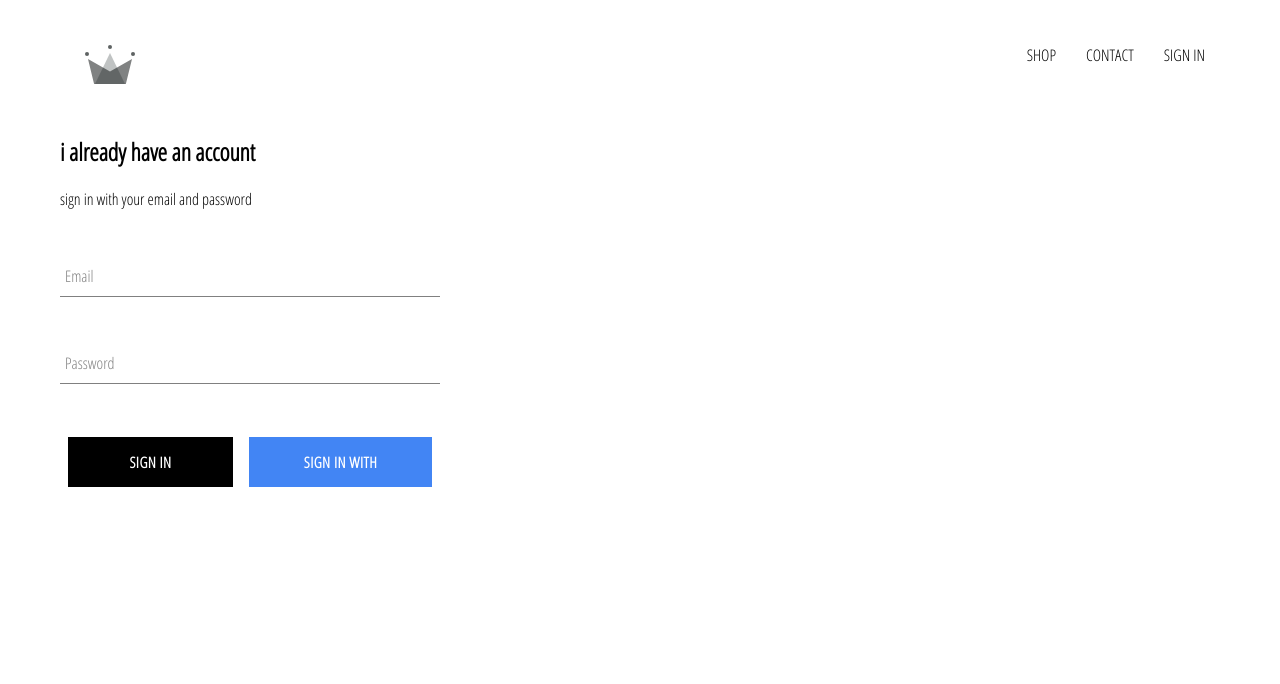
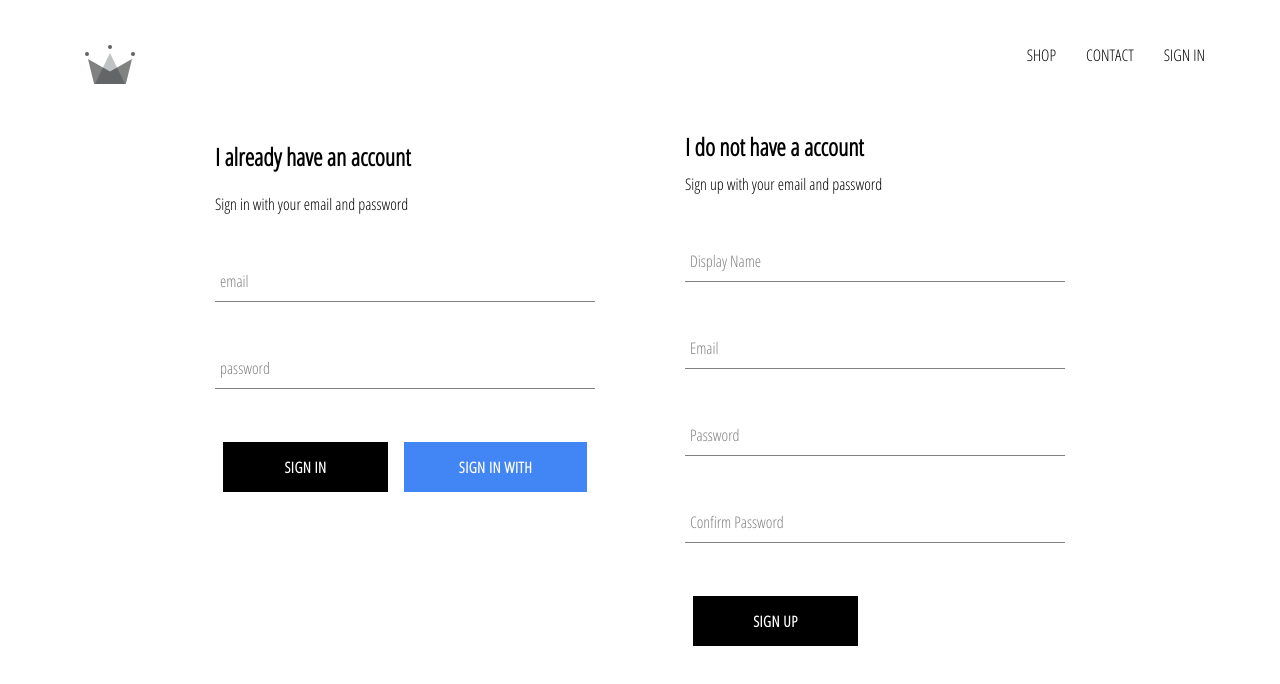
Before and after one commit to sanyagoyal622/crwn-clothing, a React (Create React App) app: page /signin in a window 1280 px wide. Shown: the top 684 px of the page. Built offline with nearby package versions, Linux system fonts and the light colour scheme; no server answers.

Commit message:
finishing sign in handleSubmit method

```diff
--- a/src/App.js
+++ b/src/App.js
@@ -6,21 +6,37 @@
 import ShopPage from './pages/shop/shop.component';
 import Header from './components/header/header.component';
 import SignInAndSignUpPage from './pages/sign-in-and-sign-up-page/sign-in-and-sign-up.component';
-import {auth} from './firebase/firebase.utils';
+import {auth, createUserProfileDocument} from './firebase/firebase.utils';
 
 class App extends React.Component {
   constructor() {
     super();
     this.state={
       currentUser:null
-    }
+    };
   }
 
   unsubscribeFromAuth=null
   //for stoping the subscription between firebase and dom
   //to avoide memory leak
   componentDidMount() {
-     this.unsubscribeFromAuth=auth.onAuthStateChanged(user=> {this.setState({currentUser:user});
+     this.unsubscribeFromAuth=auth.onAuthStateChanged( async userAuth=> {
+       if(userAuth) {
+       const userRef=await createUserProfileDocument(userAuth);
+       userRef.onSnapshot(snapShot => {
+         this.setState({
+           currentUser:{
+             id:snapShot.id,
+             ...snapShot.data()
+           }
+         } ,()=> {
+           console.log(this.state);
+         });
+
+       });
+
+     }
+     this.setState({currentUser:userAuth});
    } );
   }
   componentWillUnmount() {
--- a/src/components/collection-item/collection-item.component.jsx
+++ b/src/components/collection-item/collection-item.component.jsx
@@ -2,7 +2,7 @@
  import './collection-item.styles.scss';
 
 
- const CollectionItem=({name,imageUrl,Price,id})=> (
+ const CollectionItem=({id,name,imageUrl,price})=> (
      <div className='collection-item'>
          <div className='image' style={{
              backgroundImage: `url(${imageUrl})`
@@ -12,9 +12,10 @@
              <span className='price'>{price}</span>
          </div>
 
+
      </div>
 
  );
 
 
- export default CollectionItems;
+ export default CollectionItem;
--- a/src/components/form-input/form-input.component.jsx
+++ b/src/components/form-input/form-input.component.jsx
@@ -1,23 +1,20 @@
 import React from 'react';
 
 import './form-input.styles.scss';
-const FormInput=({handleChange,label,...otherProps}) => (
-<div className='group'>
-    <input className='form-input' handleChange={handleChange} {...otherProps}/>
-    {label ?(
-        //if there exists a label
-        <label className={`${otherProps.value.length ? 'shrink' : '' }form-input-label`}
-        >
-            {label}
-            </label>
-    ) : null
-    //null it we have not passed label in the input tag
 
-    }
-
-
-
-</div>
+const FormInput = ({ handleChange, label, ...otherProps }) => (
+  <div className='group'>
+    <input className='form-input' onChange={handleChange} {...otherProps} />
+    {label ? (
+      <label
+        className={`${
+          otherProps.value.length ? 'shrink' : ''
+        } form-input-label`}
+      >
+        {label}
+      </label>
+    ) : null}
+  </div>
 );
 
 export default FormInput;
--- a/src/components/preview-collection/preview-collection.component.jsx
+++ b/src/components/preview-collection/preview-collection.component.jsx
@@ -1,5 +1,5 @@
 import React from 'react';
-import CollectionItem from './collection-item.component'
+import CollectionItem from '../collection-item/collection-item.component'
 
 import './preview-collection.styles.scss';
 const CollectionPreview =({title,items}) => (
@@ -8,7 +8,7 @@
         <div className='preview'>
             {
                 items.filter((item,idx)=>idx<4)
-                .map((id,...otherItemProps)=> (
+                .map(({id,...otherItemProps})=> (
                     <CollectionItem key={id} {...otherItemProps} />
                 ))
             }
@@ -16,10 +16,7 @@
         </div>
 
     </div>
-
-
-
-)
+);
 
 
 export default CollectionPreview;
--- a/src/components/sign-in/sign-in.component.jsx
+++ b/src/components/sign-in/sign-in.component.jsx
@@ -1,73 +1,77 @@
 import React from 'react';
 
-import './sign-in.styles.scss';
 import FormInput from '../form-input/form-input.component';
 import CustomButton from '../custom-button/custom-buttom.component';
-import {SignInWithGoogle} from '../../firebase/firebase.utils';
+
+import { SignInWithGoogle, auth } from '../../firebase/firebase.utils';
+
+import './sign-in.styles.scss';
+
 class SignIn extends React.Component {
   constructor(props) {
     super(props);
-        this.state ={
 
-            email:'',
-            password:''
+    this.state = {
+      email: '',
+      password: ''
+    };
+  }
+
+  handleSubmit =  async event => {
+    event.preventDefault();
+
+  const{email,password}=this.state;
+  try {
+      await auth.signInWithEmailAndPassword(email,password);
+      this.setState({email:'' ,password:''});
+
+
+  } catch(error) {
+      console.log(error);
 
   }
-    }
-    handleSubmit= event=> {
-        event.preventDefault();
-        this.setState({email:'', password:''});
-    };
-    handleChange= event=> {
-        const {value,name} =event.target;
-        this.setState({[name]: value});
 
   };
 
+  handleChange = event => {
+    const { value, name } = event.target;
+
+    this.setState({ [name]: value });
+  };
 
   render() {
     return (
       <div className='sign-in'>
-                <h2> i already have an account</h2>
-                <span> sign in with your email and password</span>
+        <h2>I already have an account</h2>
+        <span>Sign in with your email and password</span>
 
-            < form onSubmit={this.handleSubmit}>
+        <form onSubmit={this.handleSubmit}>
           <FormInput
-                name="email"
-                type="email"
+            name='email'
+            type='email'
+            handleChange={this.handleChange}
             value={this.state.email}
-                handleChange={this.handleChange}
-
-                label="Email"
+            label='email'
             required
           />
-
           <FormInput
-                name="password"
-                type="password"
+            name='password'
+            type='password'
             value={this.state.password}
             handleChange={this.handleChange}
-
-                 label="Password"
+            label='password'
             required
           />
-                 <div className="buttons" >
-                 <CustomButton type="submit" >SIGN IN</CustomButton>
-        <CustomButton onClick={SignInWithGoogle} isGoogleSignIn >
-            {' '}
-        Sign in with google{' '}
+          <div className='buttons'>
+            <CustomButton type='submit'> Sign in </CustomButton>
+            <CustomButton onClick={SignInWithGoogle} isGoogleSignIn>
+              Sign in with Google
             </CustomButton>
           </div>
-
-
-
         </form>
       </div>
-
     );
   }
-
 }
 
-
 export default SignIn;
--- /dev/null
+++ b/src/components/sign-up/sign-up.component.jsx
@@ -0,0 +1,103 @@
+import React from 'react';
+
+import FormInput from '../form-input/form-input.component';
+import CustomButton from '../custom-button/custom-buttom.component';
+
+import { auth, createUserProfileDocument } from '../../firebase/firebase.utils';
+
+import './sign-up.styles.scss';
+
+class SignUp extends React.Component {
+  constructor() {
+    super();
+
+    this.state = {
+      displayName: '',
+      email: '',
+      password: '',
+      confirmPassword: ''
+    };
+  }
+
+  handleSubmit = async event => {
+    event.preventDefault();
+
+    const { displayName, email, password, confirmPassword } = this.state;
+
+    if (password !== confirmPassword) {
+      alert("passwords don't match");
+      return;
+    }
+
+    try {
+      const { user } = await auth.createUserWithEmailAndPassword(
+        email,
+        password
+      );
+
+      await createUserProfileDocument(user, { displayName });
+
+      this.setState({
+        displayName: '',
+        email: '',
+        password: '',
+        confirmPassword: ''
+      });
+    } catch (error) {
+      console.error(error);
+    }
+  };
+
+  handleChange = event => {
+    const { name, value } = event.target;
+
+    this.setState({ [name]: value });
+  };
+
+  render() {
+    const { displayName, email, password, confirmPassword } = this.state;
+    return (
+      <div className='sign-up'>
+        <h2 className='title'>I do not have a account</h2>
+        <span>Sign up with your email and password</span>
+        <form className='sign-up-form' onSubmit={this.handleSubmit}>
+          <FormInput
+            type='text'
+            name='displayName'
+            value={displayName}
+            handleChange={this.handleChange}
+            label='Display Name'
+            required
+          />
+          <FormInput
+            type='email'
+            name='email'
+            value={email}
+            handleChange={this.handleChange}
+            label='Email'
+            required
+          />
+          <FormInput
+            type='password'
+            name='password'
+            value={password}
+            handleChange={this.handleChange}
+            label='Password'
+            required
+          />
+          <FormInput
+            type='password'
+            name='confirmPassword'
+            value={confirmPassword}
+            handleChange={this.handleChange}
+            label='Confirm Password'
+            required
+          />
+          <CustomButton type='submit'>SIGN UP</CustomButton>
+        </form>
+      </div>
+    );
+  }
+}
+
+export default SignUp;
--- /dev/null
+++ b/src/components/sign-up/sign-up.styles.scss
@@ -0,0 +1,9 @@
+.sign-up {
+    display: flex;
+    flex-direction: column;
+    width: 380px;
+
+    .title {
+      margin: 10px 0;
+    }
+  }
--- a/src/firebase/firebase.utils.js
+++ b/src/firebase/firebase.utils.js
@@ -15,6 +15,33 @@
 
 };
 
+export const createUserProfileDocument=async (userAuth,additionalData) => {
+    if(!userAuth) return;
+
+    const userRef= firestore.doc(`users/${userAuth.uid}`);
+    const snapShot=await userRef.get();
+    if(!snapShot.exists) {
+        const{displayName,email} =userAuth;
+        const createdAt=new Date();
+        try {
+            await userRef.set({
+                displayName,
+                email,
+                createdAt,
+                ...additionalData
+            });
+        }
+        catch(error) {
+            console.log('error in creating user',error.message);
+
+        }
+
+
+    }
+    return userRef;
+
+};
+
 firebase.initializeApp(config);
 
 export const auth=firebase.auth();
--- a/src/pages/shop/shop.component.jsx
+++ b/src/pages/shop/shop.component.jsx
@@ -1,6 +1,6 @@
 import React from 'react';
 import SHOP_DATA from './shop.data.js';
-import CollectionPreview from '../../pages/shop/shop.component';
+import CollectionPreview from '../../components/preview-collection/preview-collection.component';
 
 
 class ShopPage extends React.Component {
@@ -26,7 +26,7 @@
 
             </div>
 
-        )
+        );
     }
 }
 
--- a/src/pages/sign-in-and-sign-up-page/sign-in-and-sign-up.component.jsx
+++ b/src/pages/sign-in-and-sign-up-page/sign-in-and-sign-up.component.jsx
@@ -1,10 +1,12 @@
 import React from 'react';
 import './sign-in-and-sign-up.styles.scss';
 import  SignIn from '../../components/sign-in/sign-in.component';
+import  SignUp from '../../components/sign-up/sign-up.component';
 
 const SignInAndSignUpPage =() => (
     <div className="sign-in-and-sign-up">
        <SignIn/>
+       <SignUp/>
     </div>
 );
 
--- a/src/pages/sign-in-and-sign-up-page/sign-in-and-sign-up.styles.scss
+++ b/src/pages/sign-in-and-sign-up-page/sign-in-and-sign-up.styles.scss
@@ -0,0 +1,6 @@
+.sign-in-and-sign-up {
+    width: 850px;
+    display: flex;
+    justify-content: space-between;
+    margin: 30px auto;
+  }
```
Lines whose indentation alone changed are shown as unchanged.
